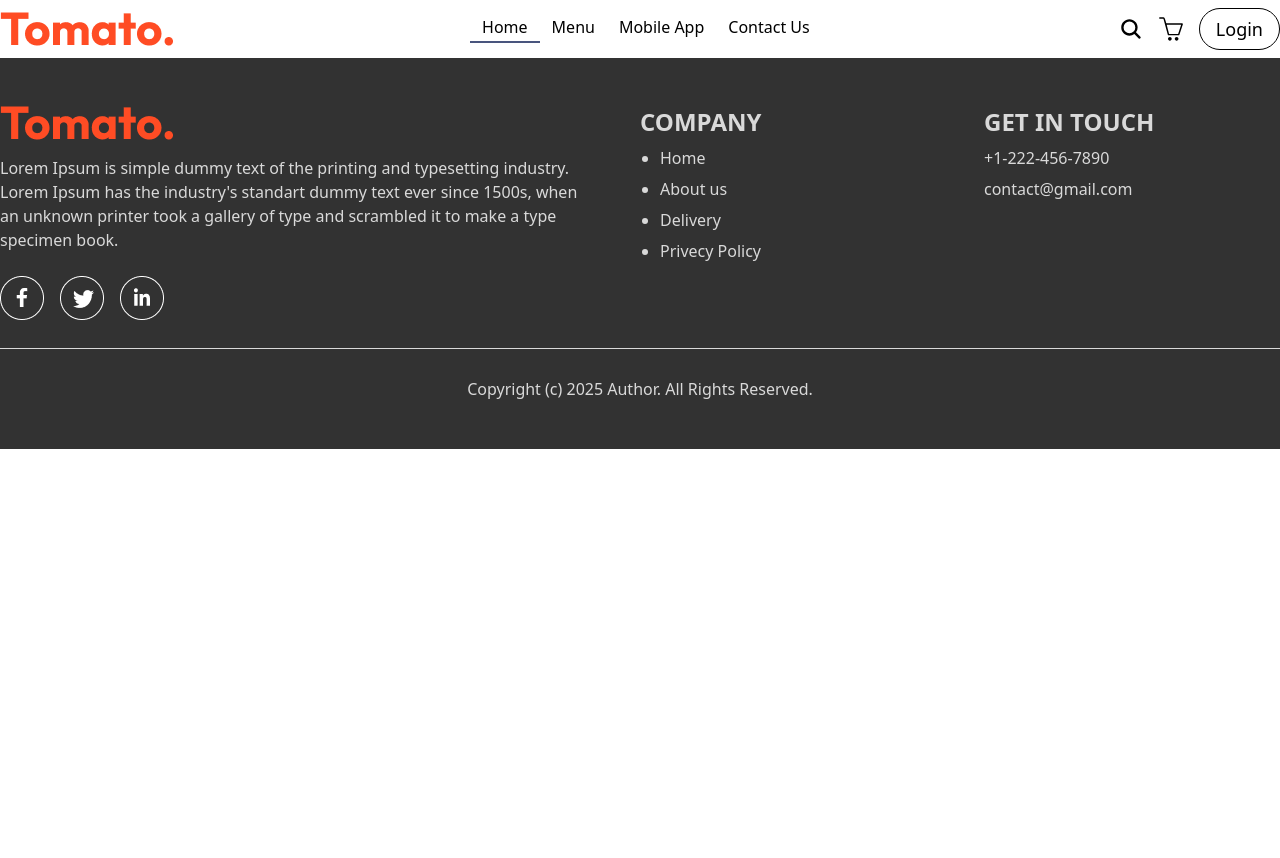
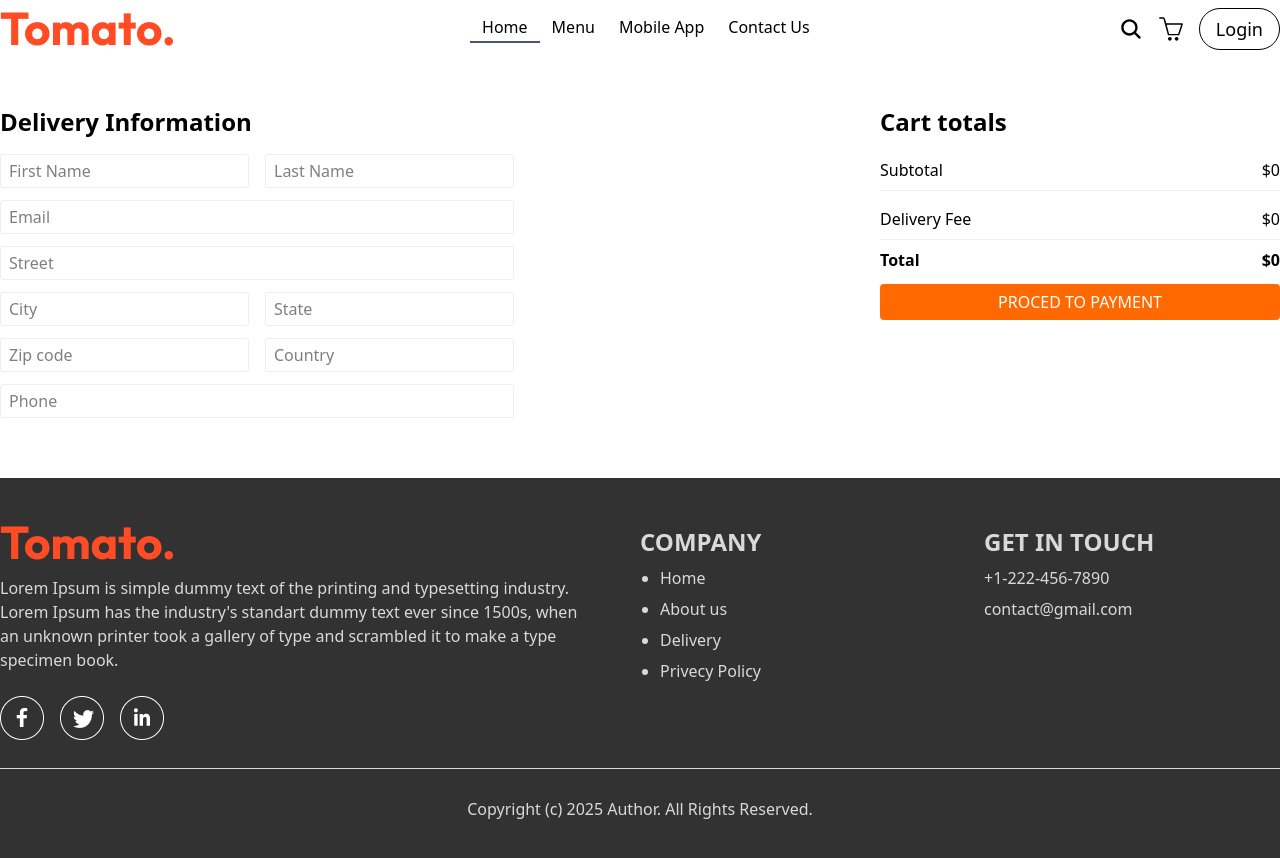
Before and after one commit to Xertenz/FoodDelivery, a React app: page /order in a window 1280 px wide. Shown: the top 858 px of the page. Before the commit the page ends 800 px from the top, so only its background shows below. Built offline with nearby package versions, Linux system fonts and the light colour scheme; the HTML template or start-up script is replaced by a standard one.

Commit message:
Add order page

```diff
--- a/src/App.tsx
+++ b/src/App.tsx
@@ -5,6 +5,7 @@ import Footer from "./components/Footer/Footer";
 import { useState } from "react";
 import LoginPopup from "./components/LoginPopup/LoginPopup";
 import Cart from "./pages/Cart/Cart";
+import PlaceOrder from "./pages/PlaceOrder/PlaceOrder";
 
 function App() {
 	const [showLogin, setShowLogin] = useState(false);
@@ -16,6 +17,7 @@ function App() {
         <Route path="/" element={<Home />} />
         <Route path="/home" element={<Home />} />
         <Route path="/cart" element={<Cart />} />
+        <Route path="/order" element={<PlaceOrder />} />
       </Routes>
 			<Footer />
     </div>
--- a/src/pages/Cart/Cart.tsx
+++ b/src/pages/Cart/Cart.tsx
@@ -1,9 +1,11 @@
 import { useContext } from "react";
 import "./Cart.scss";
 import { StoreContext } from "../../context/StoreContext";
+import { useNavigate } from "react-router-dom";
 
 export default function Cart() {
   const { cartItems, foodList, removeFromCart, getTotalCartAmount } = useContext(StoreContext);
+	const navigate = useNavigate();
 
   return (
     <section className="cart py-12">
@@ -50,18 +52,18 @@ export default function Cart() {
             <div className="flex flex-col gap-2">
               <div className="cart-total-details flex justify-between">
                 <p>Subtotal</p>
-                <p>{getTotalCartAmount()}</p>
+                <p>${getTotalCartAmount()}</p>
               </div>
               <div className="cart-total-details flex justify-between">
                 <p>Delivery Fee</p>
-                <p>{2}</p>
+                <p>${getTotalCartAmount() == 0 ? 0 : 2}</p>
               </div>
               <div className="cart-total-details flex justify-between font-bold">
                 <p>Total</p>
-                <p>{getTotalCartAmount()+2}</p>
+                <p>${getTotalCartAmount() == 0 ? 0 : getTotalCartAmount()+2}</p>
               </div>
             </div>
-            <button className="uppercase text-white bg-orange-500 hover:bg-orange-600 cursor-pointer transition-colors py-1.5 rounded">
+            <button onClick={() => navigate("/order")} className="uppercase text-white bg-orange-500 hover:bg-orange-600 cursor-pointer transition-colors py-1.5 rounded">
               proced to checkout
             </button>
           </div>
--- /dev/null
+++ b/src/pages/PlaceOrder/PlaceOrder.scss
@@ -0,0 +1,19 @@
+.place-order {
+  .place-order-left {
+    input {
+      margin-bottom: 12px;
+      border: 1px solid #eee;
+      width: 100%;
+      padding: 4px 8px;
+      border-radius: 3px;
+    }
+  }
+  .place-order-right {
+    .cart-total {
+      .cart-total-details:not(:last-child) {
+        padding: 8px 0;
+        border-bottom: 1px solid #eee;
+      }
+    }
+  }
+}
--- /dev/null
+++ b/src/pages/PlaceOrder/PlaceOrder.tsx
@@ -0,0 +1,52 @@
+import { useContext } from "react";
+import { StoreContext } from "../../context/StoreContext";
+import "./PlaceOrder.scss";
+
+export default function PlaceOrder() {
+  const { getTotalCartAmount } = useContext(StoreContext);
+
+  return (
+    <form className="place-order container mx-auto flex justify-between items-start gap-12 py-12">
+      <div className="place-order-left">
+        <p className="title text-2xl font-bold mb-4">Delivery Information</p>
+        <div className="multi-fields flex gap-4">
+          <input type="text" placeholder="First Name" />
+          <input type="text" placeholder="Last Name" />
+        </div>
+        <input type="email" placeholder="Email" />
+        <input type="text" placeholder="Street" />
+        <div className="multi-fields flex gap-4">
+          <input type="text" placeholder="City" />
+          <input type="text" placeholder="State" />
+        </div>
+        <div className="multi-fields flex gap-4">
+          <input type="text" placeholder="Zip code" />
+          <input type="text" placeholder="Country" />
+        </div>
+        <input type="text" placeholder="Phone" />
+      </div>
+      <div className="place-order-right w-100">
+        <div className="cart-total flex-1 flex flex-col gap-3">
+          <h2 className="text-2xl font-bold">Cart totals</h2>
+          <div className="flex flex-col gap-2">
+              <div className="cart-total-details flex justify-between">
+                <p>Subtotal</p>
+                <p>${getTotalCartAmount()}</p>
+              </div>
+              <div className="cart-total-details flex justify-between">
+                <p>Delivery Fee</p>
+                <p>${getTotalCartAmount() == 0 ? 0 : 2}</p>
+              </div>
+              <div className="cart-total-details flex justify-between font-bold">
+                <p>Total</p>
+                <p>${getTotalCartAmount() == 0 ? 0 : getTotalCartAmount()+2}</p>
+              </div>
+          </div>
+          <button className="uppercase text-white bg-orange-500 hover:bg-orange-600 cursor-pointer transition-colors py-1.5 rounded">
+            proced to payment
+          </button>
+        </div>
+      </div>
+    </form>
+  );
+}
```
